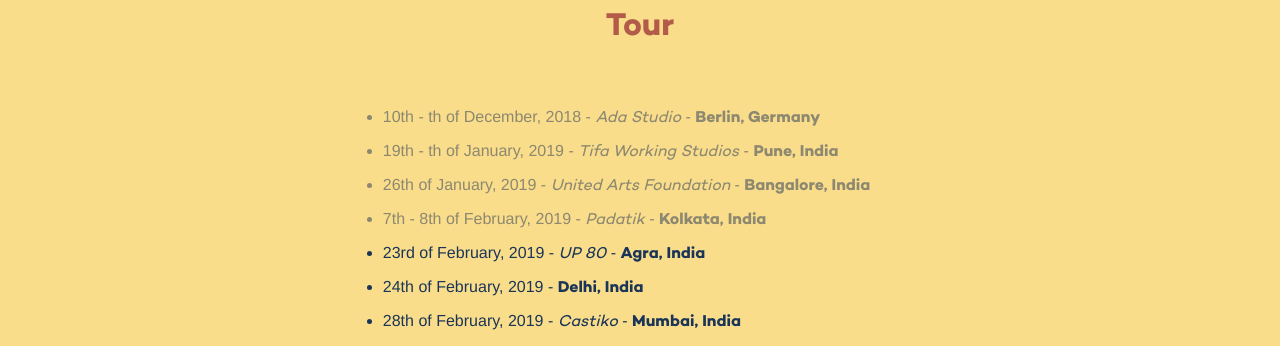
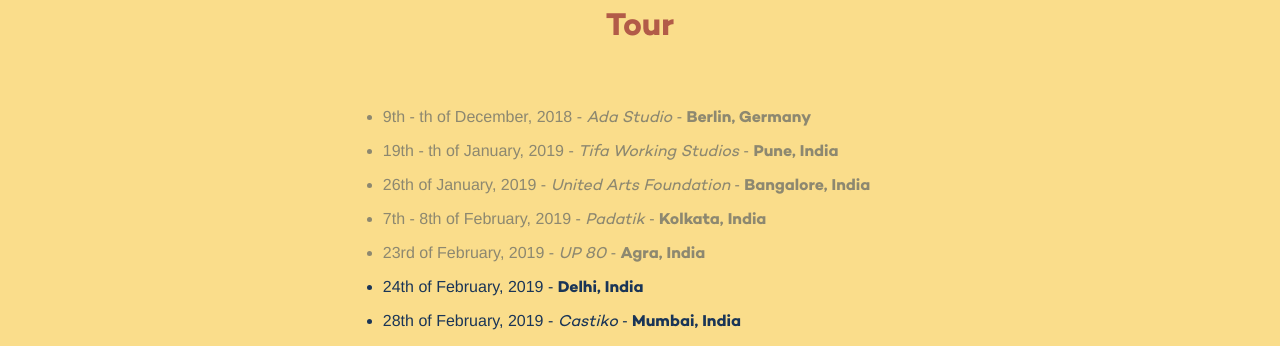
Before and after one commit to matteocarpi/GBT-Jekyll, a Jekyll site: the page built from index.md, in a window 1280 px wide. Shown: the part 1464-1810 px from the top of the page. Built offline with Jekyll 4.4.1, drawn with Linux system fonts in a browser that asks for light colours; nearby versions of some CDN libraries; part of the change alters nothing that is shown.

```diff
--- a/index.md
+++ b/index.md
@@ -10,7 +10,7 @@ tour:
   city: Berlin
   country: Germany
   venue: Ada Studio
-  first-date: 2018-12-10 00:10:00 +0100
+  first-date: 2018-12-09 23:10:00 +0000
   last-date: ''
   link: http://www.ada-studio.de/
   past: true
@@ -43,7 +43,7 @@ tour:
   venue: UP 80
   first-date: 2019-02-23 18:30:00 +0000
   link: https://www.whilstwalkingtour.com/tour
-  past: false
+  past: true
 - template: tour-date
   city: Delhi
   country: India
```
